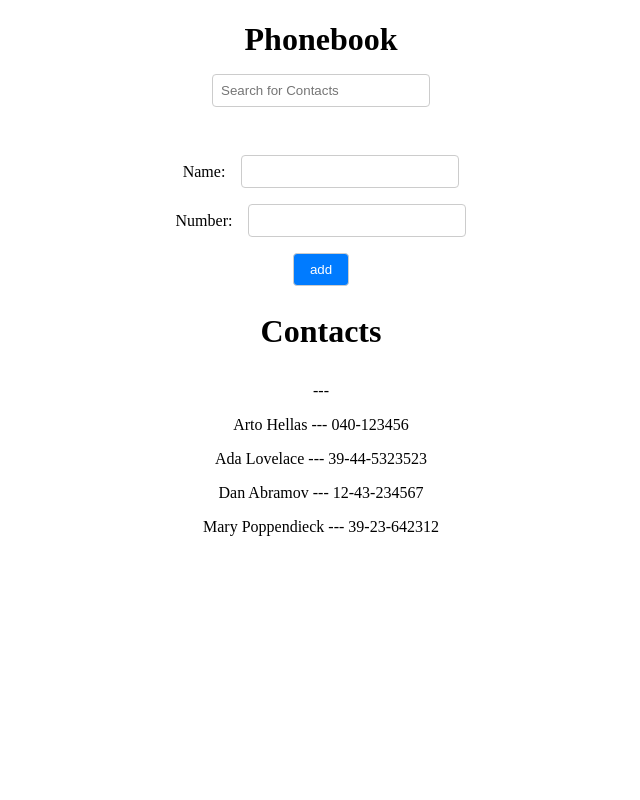
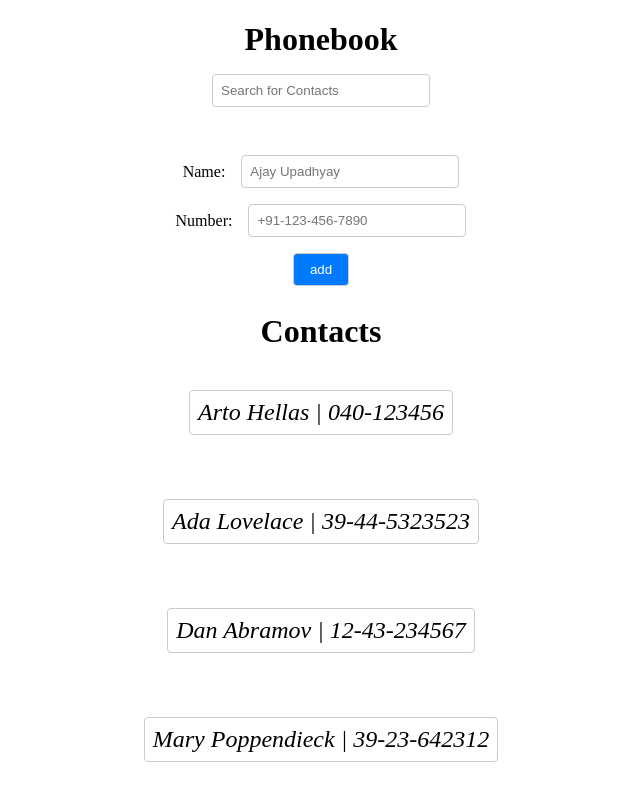
Before and after one commit to 57Ajay/React-PhoneBook, a React (Vite) app: page / in a window 1280 px wide. Shown: the part 612-1412 px from the top of the page, without its empty margins (319-959 px from the left). Before the commit the page ends 1172 px from the top, so only its background shows below. Built offline with nearby package versions, Linux system fonts and the light colour scheme.

Commit message:
Added some font style on contact list

```diff
--- a/src/components/Phonebook.css
+++ b/src/components/Phonebook.css
@@ -11,6 +11,11 @@
   margin-bottom: 1rem;
 }
 
+.contacts{
+  font-style: italic;
+  font-size: 1.5rem;
+  margin-bottom: 1rem;
+}
 form {
   display: flex;
   flex-direction: column;
--- a/src/components/Phonebook.jsx
+++ b/src/components/Phonebook.jsx
@@ -4,7 +4,6 @@ import "./SearchFilter";
 import SearchFilter from "./SearchFilter";
 const  Phonebook= ()=>{
     const [persons, setPersons] = useState([
-        {},
         { name: "Arto Hellas", number: "040-123456" },
         { name: "Ada Lovelace", number: "39-44-5323523" },
         { name: "Dan Abramov", number: "12-43-234567" },
@@ -46,19 +45,20 @@ const  Phonebook= ()=>{
             <SearchFilter persons={persons}/>
             <form onSubmit={addPerson}>
                 <div>
-                    Name: <input className="name-input" onChange={handleNameChange} type="text"/>
+                    Name: <input className="name-input" onChange={handleNameChange} type="text" placeholder="Ajay Upadhyay" required />
                 </div>
                 <div>
-                    Number: <input className="number-input" type="text" onChange={handleNumberChange}/>
+                    Number: <input className="number-input" type="text" onChange={handleNumberChange} placeholder="+91-123-456-7890" required />
                 </div>
                 <div>
                     <button type="submit">add</button>
                 </div>
             </form>
             <h2 className="phonebook-title">Contacts</h2>
-            <div>
+            <div className="contacts">
+
                 {persons.map(person => (
-                    <p key={persons.indexOf(person)}>{person.name}{" --- "}{person.number}</p>
+                    <p key={persons.indexOf(person)}>{person.name}{" | "}{person.number}</p>
                 ))}
             </div>
         </div>
```
